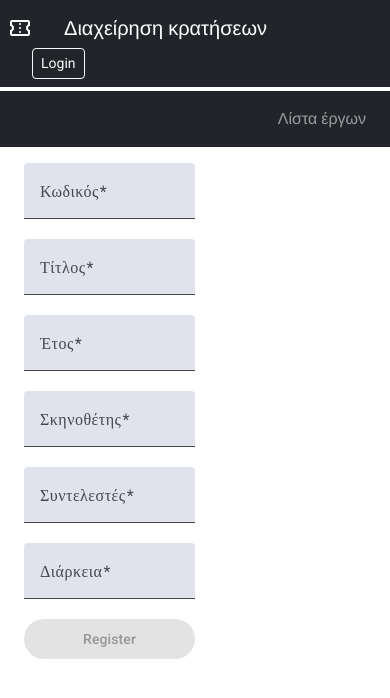
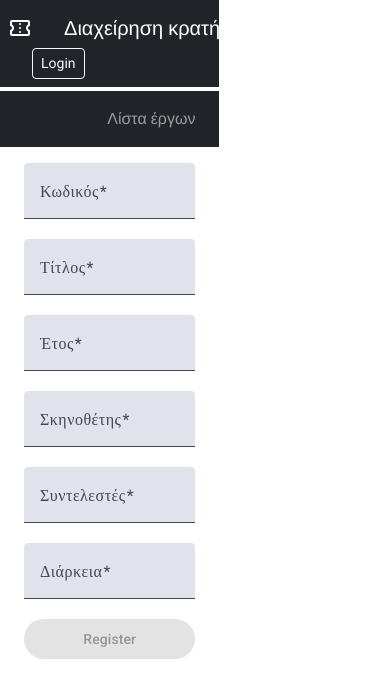
Before and after one commit to jkentroGit/theater-frontend, an Angular app: page /play/edit/1 in a window 390 px wide. Shown: the top 698 px of the page. Built offline with nearby package versions, Linux system fonts and the light colour scheme; no server answers.

Commit message:
fix: more responsive

```diff
--- a/src/app/app.component.html
+++ b/src/app/app.component.html
@@ -1,8 +1,8 @@
-<div>
-  <div class="d-flex flex-column gap-2 h-100 w-100 justify-content-between">
+<div class="w-75 justify-content-center">
+  <div class="d-flex flex-column col gap-2 h-100 w-75 justify-content-center">
     <app-navbar></app-navbar>
-    <div class="d-flex flex-row ">
-      <span class="d-flex flex-column flex-grow-1 w-75 px-4">
+    <div class="d-flex w-100 justify-content-center">
+      <span class="d-flex flex-column  w-100 px-4">
         <router-outlet></router-outlet>
       </span>
     </div>
--- a/src/app/components/play-edit/play-edit.component.html
+++ b/src/app/components/play-edit/play-edit.component.html
@@ -1,4 +1,4 @@
-<div class="d-flex flex-column mt-2 w-50">
+<div class="d-flex flex-column mt-2 w-100">
 
     <form [formGroup]="form" class="d-flex flex-column">
         <mat-form-field>
```
